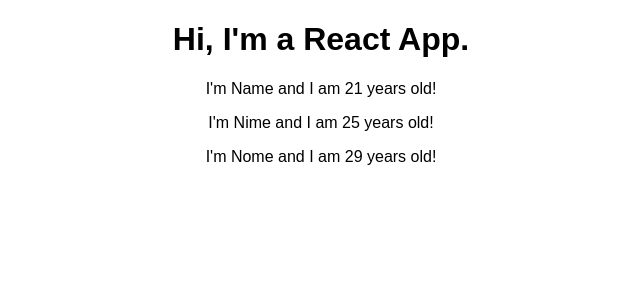
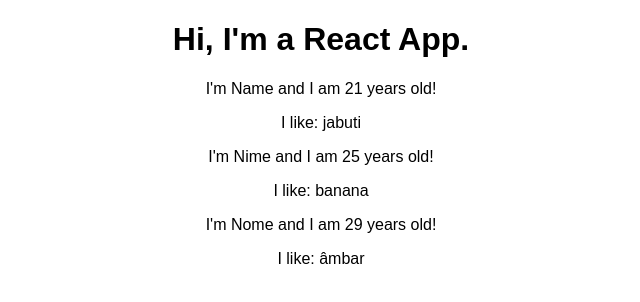
Before and after one commit to himais/react-16-the-complete-guide, a React (Create React App) app: page / in a window 1280 px wide. Shown: the top 302 px of the page, without its empty margins (319-959 px from the left). Built offline with nearby package versions, Linux system fonts and the light colour scheme.

Commit message:
S3A36 - Utilizando propriedade filha

```diff
--- a/src/App.js
+++ b/src/App.js
@@ -11,11 +11,11 @@
       //Código JSX -> JS
       <div className="App">
         <h1>Hi, I'm a React App.</h1>
-        <Person name="Name" age="21"/>
-        <Person name="Nime" age="25"/>
-        <Person name="Nome" age="29"/>
+        <Person name="Name" age="21">I like: jabuti</Person>
+        <Person name="Nime" age="25">I like: banana</Person>
+        <Person name="Nome" age="29">I like: âmbar</Person>
       </div>
-    );
+    )
 
     //Código JSX após ser compilado para ser renderizado
     //Estrutura: React.createElement(elemento a ser renderizado, configuração, elementos filho);
--- a/src/Person/Person.js
+++ b/src/Person/Person.js
@@ -1,8 +1,15 @@
 import React from 'react'; //importando de reack package
 
 const person = (props) => { //usando arrow function e colocando em uma constante
-    return <p>I'm {props.name} and I am {props.age} years old!</p> //quando utilizado em classe, usa-se this.prop
-    //return <p>I'm a person and I am {Math.floor(Math.random() * 30)} years old!</p>
+    return (
+        <div>
+            <p>I'm {props.name} and I am {props.age} years old!</p> {/* quando utilizado em classe, usa-se this.prop  */}
+            <p> {props.children} </p> {/* pega conteúdo que está entre as tags <Person>  */}
+        </div>
+    )
 };
 
 export default person; //exportando para usar em outro lugar
+
+
+//return <p>I'm a person and I am {Math.floor(Math.random() * 30)} years old!</p>
```
